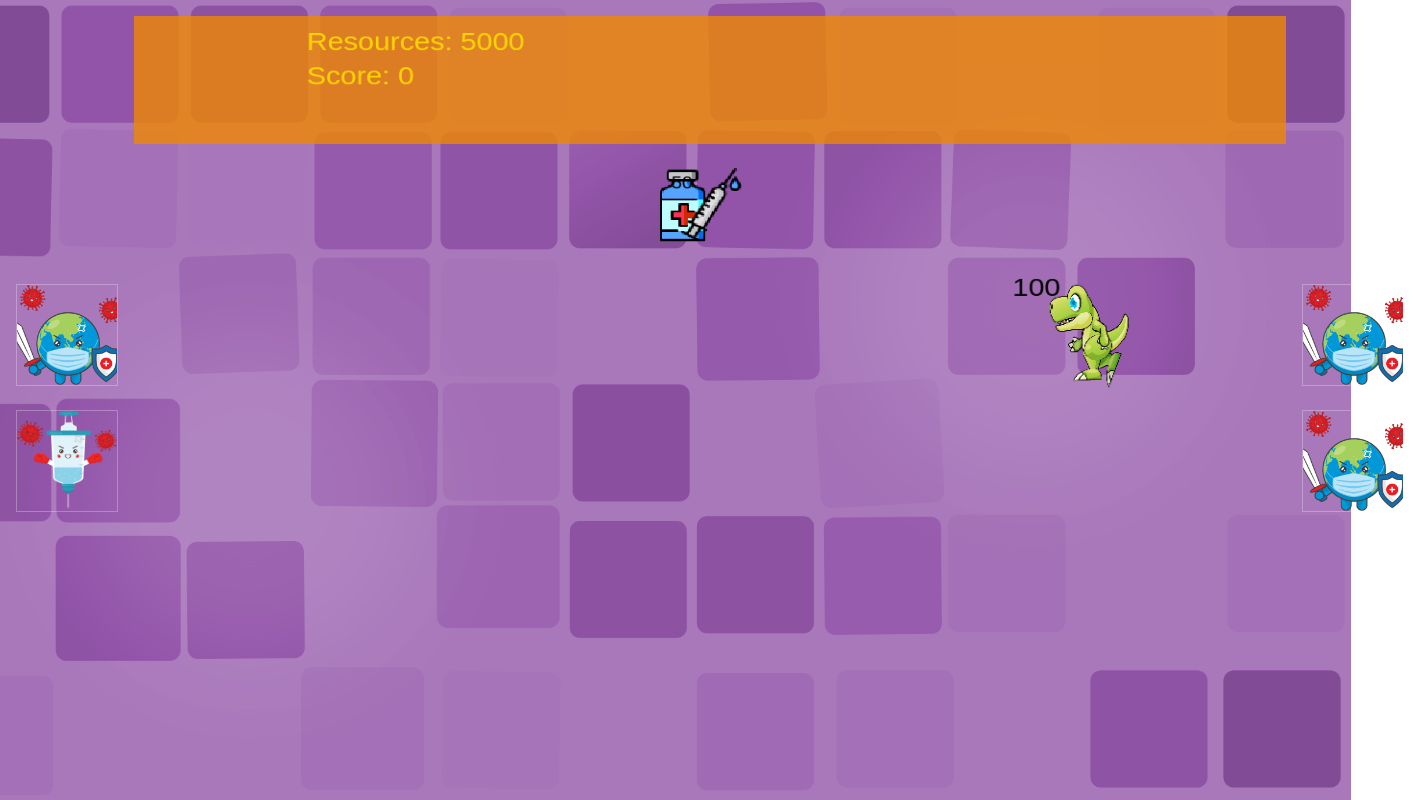
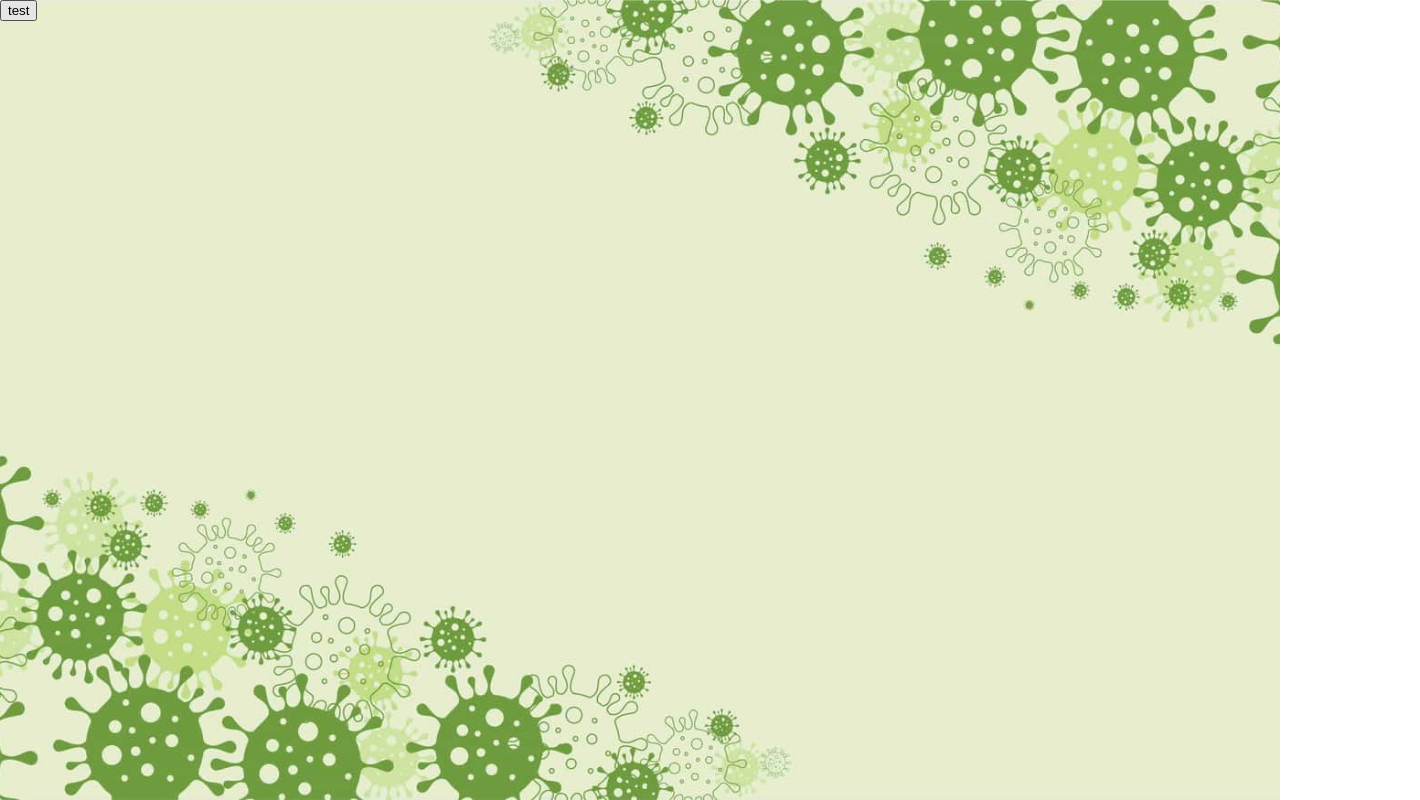
Before and after one commit to oycyc/virolution-invasion, a plain HTML site: page index.html in a window 1280 px wide. Shown: the whole page, 1420 px wide, since content can reach past the window. Drawn offline with Linux system fonts and the light colour scheme.

Commit message:
starting screen

```diff
--- a/css/style.css
+++ b/css/style.css
@@ -3,7 +3,7 @@ html, body {
 }
 
 body {
-    background-image: url("../assets/waves_repeating_green.png");
+    /* background-image: url("../assets/waves_repeating_green.png"); */
     background-position: center;
     background-repeat: no-repeat;
     background-size: cover;
@@ -17,7 +17,29 @@ img {
     -moz-user-drag: none;
     -o-user-drag: none;
     user-drag: none;
-  }
+}
+
+
+.start-no-display {
+    display: none !important;
+}
+
+
+
+
+
+/* Starting Screen */
+#starting-screen {
+    background-image: url("../assets/test_main.jpg");
+    background-position: center;
+    background-repeat: no-repeat;
+    background-size: cover;
+    margin: 0;
+    height: 100%;
+}
+
+
+
 
 
 
--- a/index.html
+++ b/index.html
@@ -9,7 +9,13 @@
         <link rel="stylesheet" href="./css/style.css">
     </head>
     <body>
-        <div id="main">
+        <!-- Starting Screen -->
+        <div id="starting-screen">
+            <button id="start-btn">test</button>
+        </div>
+
+        <!-- Game Canvas -->
+        <div id="main" class="start-no-display">
             <!-- Virus Champion Selection -->
             <div id="champion-selection">
                 <div class="champion-card">
--- a/js/champions.js
+++ b/js/champions.js
@@ -47,7 +47,7 @@ class Champion {
             this.x,
             this.y,
             championConsts.width, championConsts.height);
-
+        constants.ctx.drawImage(constants.testingImg, 0 ,0)
     }
 
     update() {
--- a/js/constants.js
+++ b/js/constants.js
@@ -1,3 +1,13 @@
+export const elements = {
+    // starting screen
+    startScreen: document.getElementById("starting-screen"),
+    startGameBtn: document.getElementById("start-btn"),
+    // actual game
+    mainContainer: document.getElementById("main"),
+    gameCanvas: document.getElementById("canvas"),
+
+}
+
 export const constants = {
     canvas: document.getElementById("canvas"),
     ctx: canvas.getContext("2d"),
@@ -31,8 +41,13 @@ export const constants = {
     },
 
     championFiles: [new Image(), new Image()],
+    testingImg : new Image(),
 
 }
+
+constants.testingImg.src = "./assets/random.jpg";
+
+
 
 export const championConsts = {
     // display dimensions (grid)
--- a/js/script.js
+++ b/js/script.js
@@ -1,4 +1,4 @@
-import { constants } from './constants.js';
+import { elements, constants } from './constants.js';
 import { startEventListeners } from './eventListeners.js';
 
 import { createGrid, handleGameGrid } from './GameBoard.js';
@@ -31,15 +31,23 @@ const animate = () => {
     handleGameStatus();
     handleFloatingMessages();
     constants.frame++;
+
+
+
     // requestAnimationFrame() are paused when frame is hidden/running background tabs
     if (!constants.gameOver) requestAnimationFrame(animate);
 }
 
-startEventListeners();
-createGrid();
-animate();
+const startGame = () => {
+    elements.startScreen.remove();
+    // show the game canvas
+    elements.mainContainer.classList.remove("start-no-display");
 
-// setTimeout(() => {
-//     createGrid();
-//     animate();
-// }, 3000)
+    startEventListeners();
+    createGrid();
+    animate();
+}
+
+elements.startGameBtn.addEventListener("click", () => {
+    startGame();
+})
```
Also changed, not shown: assets/random.jpg (added), assets/test_main.jpg (added).
